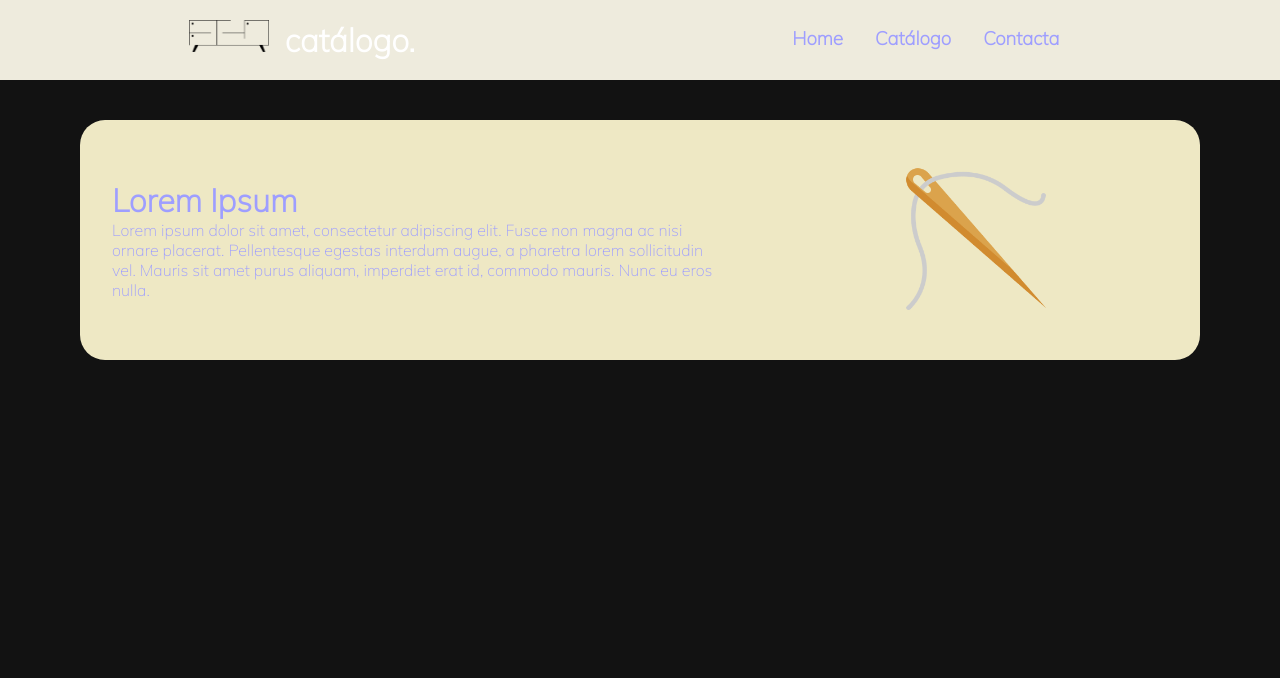
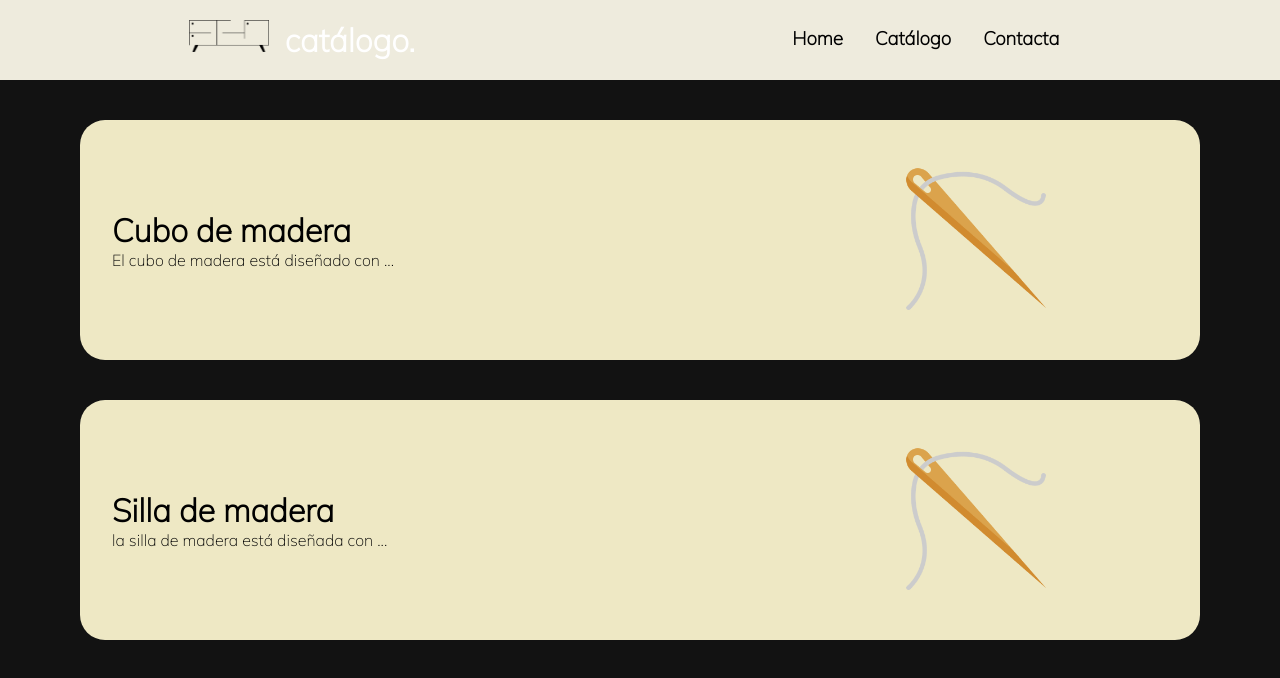
Before and after one commit to GitECV/furniture, a React (Create React App) app: page /catalogo in a window 1280 px wide. Shown: the top 678 px of the page. Built offline with nearby package versions, Linux system fonts and the light colour scheme.

Commit message:
Commit ancla

```diff
--- a/src/Element.tsx
+++ b/src/Element.tsx
@@ -1,10 +1,9 @@
-import HomeContainer from './components/home-content/home-content.jsx';
 import NavBarContainer from './components/nav-bar-container/nav-bar-container.jsx'
 
 function Home() {
   return (<div className="App">
-    <NavBarContainer text={"furniture."}/>
-    <HomeContainer />
+    <NavBarContainer text={"visor."}/>
+
   </div>);
 }
 
--- a/src/components/catalog-content/catalog-content.jsx
+++ b/src/components/catalog-content/catalog-content.jsx
@@ -1,10 +1,19 @@
+import Placeholder from '../../images/aguja.png';
 import CatalogItem from '../catalog-item/catalog-item.jsx';
-import { Link } from "react-router-dom";
 
 const CatalogContent = () => {
     return (
         <div className="catalog-container">
-            <CatalogItem />
+            <CatalogItem
+             title={"Cubo de madera"}
+             description={"El cubo de madera está diseñado con ..."}
+             image={Placeholder}
+             />
+             <CatalogItem
+             title={"Silla de madera"}
+             description={"la silla de madera está diseñada con ..."}
+             image={Placeholder}
+             />
         </div>
       );
 }
--- a/src/components/catalog-item/catalog-item.jsx
+++ b/src/components/catalog-item/catalog-item.jsx
@@ -1,18 +1,17 @@
-import Placeholder from '../../images/aguja.png';
 import { Image } from 'primereact/image';
 import './css/catalog-item.css';
 import { Link } from 'react-router-dom';
 
-const CatalogItem = () => {
+const CatalogItem = props => {
     return (
         <Link to='/element'>
         <div className="catalog-item">
             <div className="catalog-item-text">
-                <h1>Lorem Ipsum</h1>
-                <p>Lorem ipsum dolor sit amet, consectetur adipiscing elit. Fusce non magna ac nisi ornare placerat. Pellentesque egestas interdum augue, a pharetra lorem sollicitudin vel. Mauris sit amet purus aliquam, imperdiet erat id, commodo mauris. Nunc eu eros nulla.</p>
+                <h1>{props.title}</h1>
+                <p>{props.description}</p>
             </div>
             <div className='catalog-item-img'>
-                <Image src= {Placeholder} template="Preview Content" alt="Image Text" preview={false} />
+                <Image src= {props.image} template="Preview Content" alt="Producto" preview={false} />
             </div>
         </div>
         </Link>
--- a/src/components/catalog-item/css/catalog-item.css
+++ b/src/components/catalog-item/css/catalog-item.css
@@ -33,4 +33,8 @@
   padding: 2rem;
 }
 
+.catalog-item-text h1, .catalog-item-text p {
+  color: #000000;
+}
+
 /*# sourceMappingURL=catalog-item.css.map */
--- a/src/components/catalog-item/scss/catalog-item.scss
+++ b/src/components/catalog-item/scss/catalog-item.scss
@@ -34,3 +34,7 @@
     width: 13rem;
     padding: 2rem;
 }
+
+.catalog-item-text h1, .catalog-item-text p {
+    color: $black;
+}
--- a/src/components/nav-bar-container/css/principal-bar.css
+++ b/src/components/nav-bar-container/css/principal-bar.css
@@ -30,6 +30,10 @@ html {
   color: #1d1d1d;
 }
 
+.nav-bar-menuConcept a {
+  color: #000000;
+}
+
 .nav-bar-brand {
   display: flex;
   flex-direction: row;
@@ -42,6 +46,7 @@ html {
 .nav-bar-menuConcept h3 {
   display: inline-block;
   position: relative;
+  color: #000000;
 }
 
 .nav-bar-menuConcept h3:after {
@@ -94,12 +99,12 @@ a {
   }
 }
 /* A partir de aquí comenzamos a trabajar las medias-queries */
-@media (max-width: 500px) {
+@media (max-width: 600px) {
   .bigscreen-menu {
     display: none;
   }
 }
-@media (min-width: 500px) {
+@media (min-width: 600px) {
   .hamburger-react {
     display: none;
   }
--- a/src/components/nav-bar-container/scss/principal-bar.scss
+++ b/src/components/nav-bar-container/scss/principal-bar.scss
@@ -30,6 +30,10 @@ html {
     color: $black-lighter-1;
   }
 
+.nav-bar-menuConcept a {
+  color: $black;
+}
+
 .nav-bar-brand {
     display: flex;
     flex-direction: row;
@@ -42,6 +46,7 @@ html {
 .nav-bar-menuConcept h3 {
     display: inline-block;
     position: relative;
+    color: $black;
   }
 
 .nav-bar-menuConcept h3:after {
@@ -94,13 +99,13 @@ a {
   }
 
 /* A partir de aquí comenzamos a trabajar las medias-queries */
-@media (max-width: 500px) {
+@media (max-width: 600px) {
   .bigscreen-menu {
     display: none;
   }
 }
 
-@media (min-width: 500px) {
+@media (min-width: 600px) {
   .hamburger-react {
     display: none;
   }
```
Also changed, not shown: 2 other files (tests, documents, lock files or other folders).
